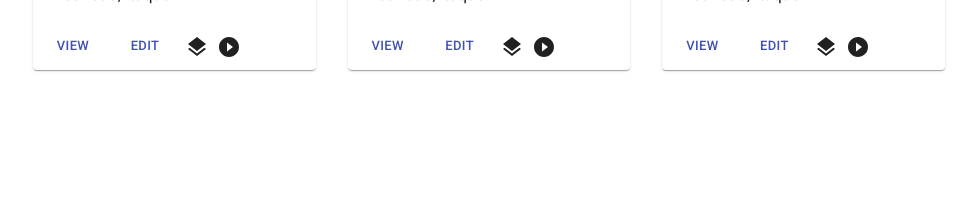
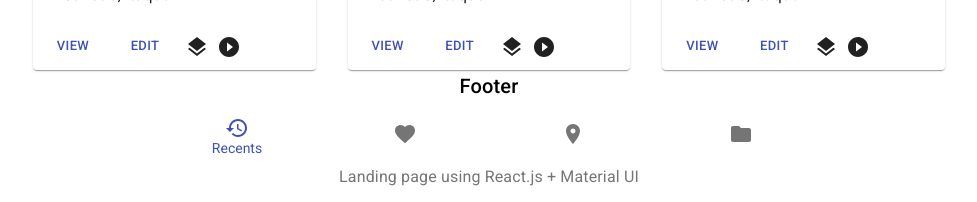
Before and after one commit to denyschornyi/React-Material-UI-site, a React (Create React App) app: page / in a window 1280 px wide. Shown: the part 1565-1767 px from the top of the page, without its empty margins (151-1128 px from the left). Before the commit the page ends 1651 px from the top, so only its background shows below. Built offline with nearby package versions, Linux system fonts and the light colour scheme.

Commit message:
Footer component using BottomNavigation

```diff
--- a/src/App.js
+++ b/src/App.js
@@ -1,9 +1,16 @@
 import React from 'react';
 import './App.css';
-import {AppBar, Container, Toolbar, IconButton, Typography, Box, Button, Paper, Grid, Card, CardMedia, CardContent, CardActions } from '@material-ui/core';
+
+import {AppBar, Container, Toolbar, IconButton, Typography, Box, Button, Paper, Grid, Card, CardMedia, CardContent, CardActions, BottomNavigation, BottomNavigationAction } from '@material-ui/core';
+
 import MenuIcon from '@material-ui/icons/Menu';
 import LayerIcon from '@material-ui/icons/Layers';
 import PlayCircleFilledIcon from '@material-ui/icons/PlayCircleFilled';
+import RestoreIcon from '@material-ui/icons/Restore';
+import FolderIcon from '@material-ui/icons/Folder';
+import FavoriteIcon from '@material-ui/icons/Favorite';
+import LocationOnIcon from '@material-ui/icons/LocationOn';
+
 import { makeStyles } from '@material-ui/core/styles' ;
 
 
@@ -56,7 +63,14 @@ const useStyles = makeStyles((theme) => ({
 const cards = [1,2,3,4,5,6];
 
 function App() {
+
   const classes = useStyles();
+  const [value, setValue] = React.useState("recents");
+
+  const handleChange = (event, newValue) => {
+    setValue(newValue);
+  }
+
   return (
     <>
       <AppBar position="fixed">
@@ -152,6 +166,23 @@ function App() {
         </Grid>
       </Container>
     </main>
+
+
+
+    <footer>
+      <Typography variant="h6" align="center" gutterBottom>
+        Footer
+      </Typography>
+      <BottomNavigation value={value} onChange={handleChange} className={classes.root}>
+          <BottomNavigationAction  label="Recents" value="recents" icon={<RestoreIcon/>}/>
+          <BottomNavigationAction  label="Favorites" value="favorites" icon={<FavoriteIcon/>}/>
+          <BottomNavigationAction  label="Nearby" value="nearby" icon={<LocationOnIcon/>}/>
+          <BottomNavigationAction  label="Folder" value="folder" icon={<FolderIcon/>}/>
+      </BottomNavigation>
+      <Typography align="center" color="textSecondary" paragraph >
+        Landing page using React.js + Material UI
+      </Typography>
+    </footer>
     </>
   );
 }
```
